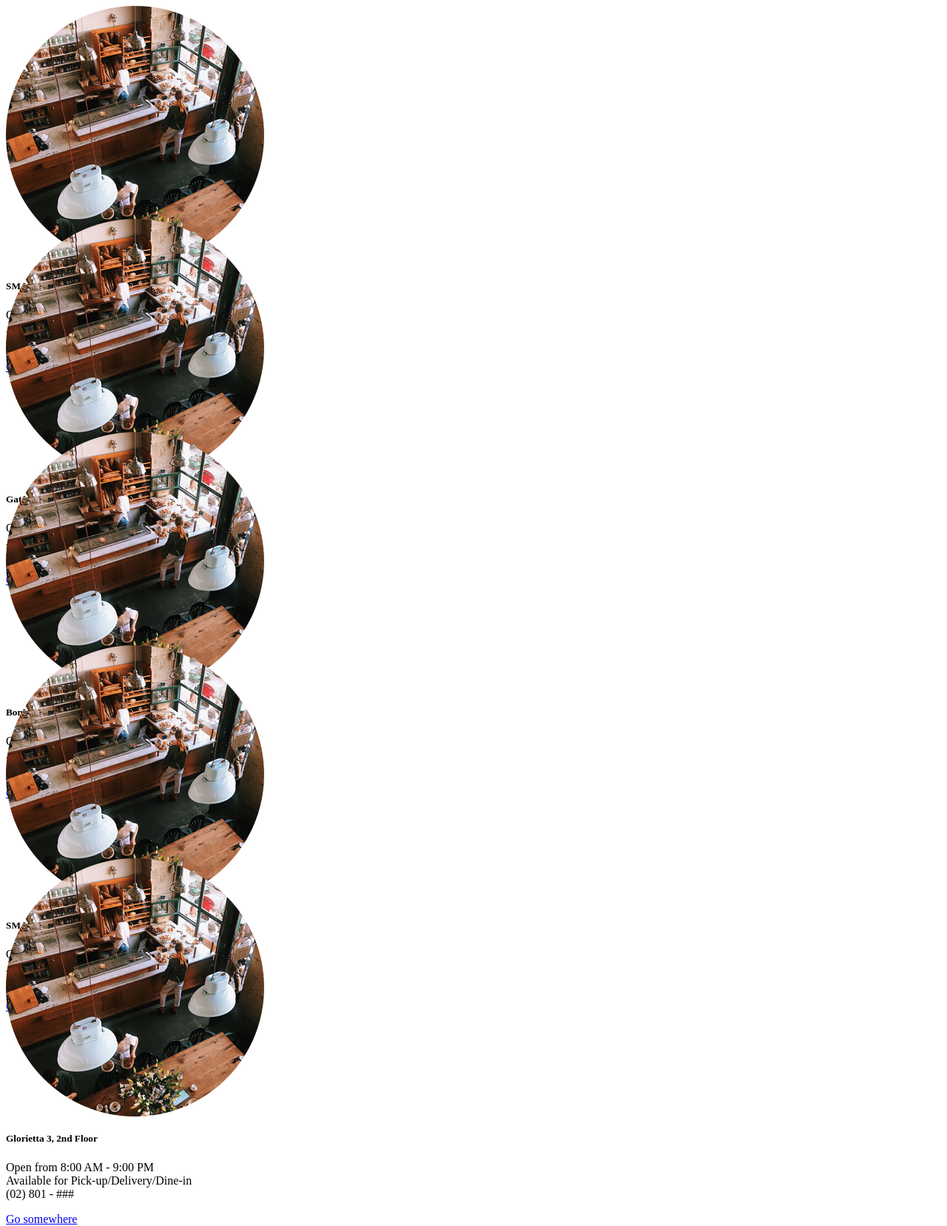
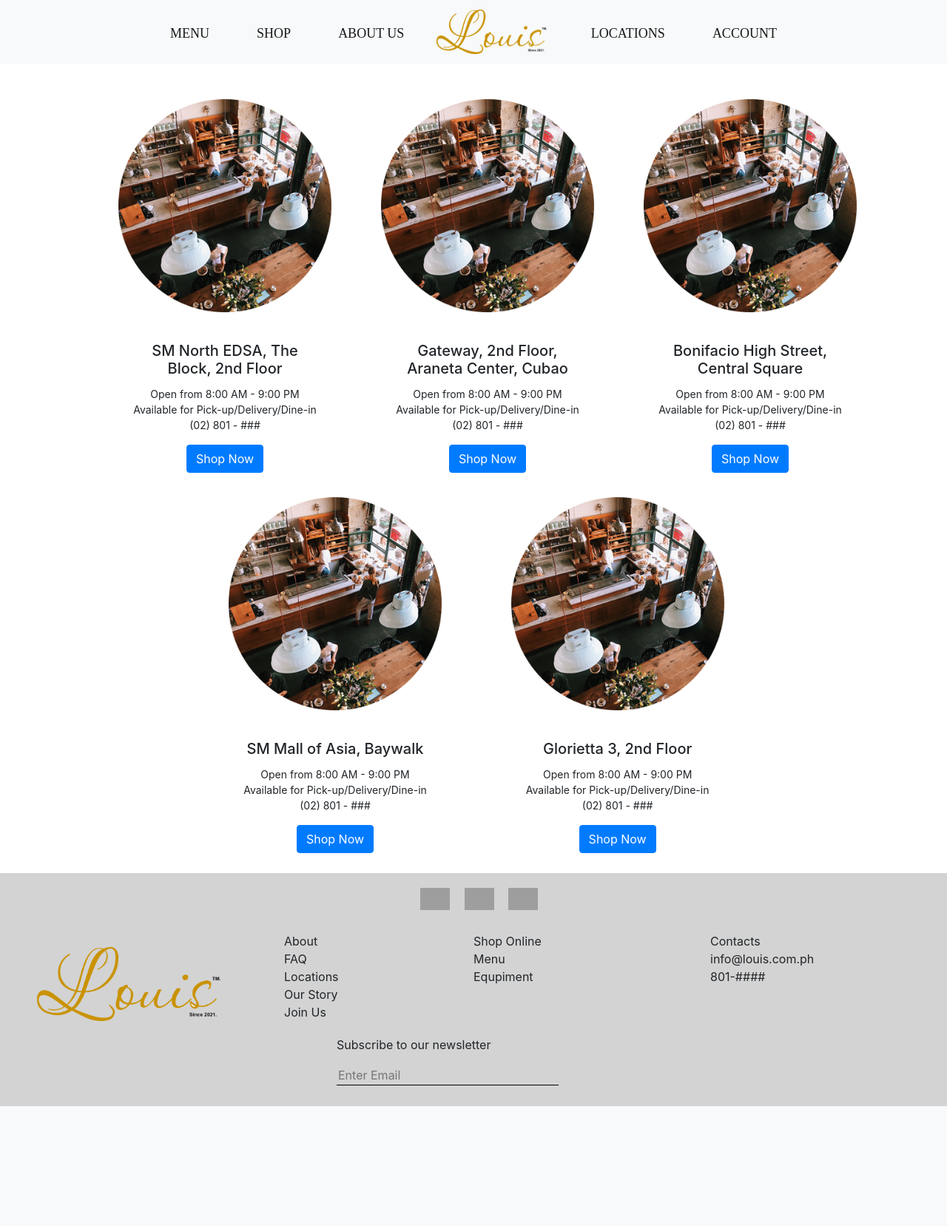
Before and after one commit to SeanBaelPen/webdesign, a PHP site: page /location.html in a window 1280 px wide. Shown: the whole page at 74% size. After the commit the page ends 1495 px from the top, so only its background shows below. Run offline with PHP 8.4, Linux system fonts and the light colour scheme; some libraries are stand-ins or nearby versions; grey boxes are pictures that could not be loaded.

Commit message:
Updated the files

```diff
--- a/css/main.css
+++ b/css/main.css
@@ -44,6 +44,10 @@ ul li a {
   text-align: center;
   font-size: 70px;
 }
+
+.btn-lg-1 {
+  margin-left: 500px;
+}
 /* Landing Page Carousel */
 
 /* Tiny Details Section */
@@ -68,6 +72,17 @@ ul li a {
   float: right;
 }
 /* Tiny Details Section */
+
+/* Start of menu */
+.list {
+  list-style-type: none;
+  line-height: 50px;
+}
+
+.column-1 {
+
+}
+/* End of menu */
 
 /* About Page History */
 .history {
@@ -129,7 +144,11 @@ ul li a {
 .locationPage {
   margin-top: 250px;
   margin-bottom: 50px !important;
-  margin-left: 209fpx !important;
+  margin-left: 209px !important;
+}
+
+.footerStyle {
+  margin-top: 220px;
 }
 
 .card-text {
--- a/location.html
+++ b/location.html
@@ -1,4 +1,44 @@
-<div>
+<!DOCTYPE html>
+<html lang="en" dir="ltr">
+  <head>
+    <meta charset="utf-8">
+    <link rel="stylesheet" href="css/main.css">
+    <link rel="stylesheet" href="https://maxcdn.bootstrapcdn.com/bootstrap/4.0.0/css/bootstrap.min.css" integrity="sha384-Gn5384xqQ1aoWXA+058RXPxPg6fy4IWvTNh0E263XmFcJlSAwiGgFAW/dAiS6JXm" crossorigin="anonymous">
+    <title>Louis</title>
+  </head>
+  <body>
+    <header>
+      <div class="container-fluid p-0">
+          <nav class="navbar navbar-expand-lg navbar-light bg-light">
+            <button class="navbar-toggler" type="button" data-toggle="collapse" data-target="#navbarSupportedContent" aria-controls="navbarSupportedContent" aria-expanded="false" aria-label="Toggle navigation">
+              <span class="navbar-toggler-icon"></span>
+            </button>
+            <div class="collapse navbar-collapse" id="navbarSupportedContent">
+              <ul class="navbar-nav mx-auto">
+                <li class="nav-item active">
+                  <a class="nav-link mt-3 mr-5" href="menu.php">MENU<span class="sr-only">(current)</span></a>
+                </li>
+                <li class="nav-item active mt-3 mr-5">
+                  <a class="nav-link" href="shop.php">SHOP<span class="sr-only">(current)</span></a>
+                </li>
+                <li class="nav-item active mt-3 mr-3">
+                  <a class="nav-link" href="about.php">ABOUT US<span class="sr-only">(current)</span></a>
+                </li>
+                <a class="navbar-brand" href="index2.phpl"><img src="Pictures/logo.png" alt=""></a>
+                <li class="nav-item active mt-3 ml-3">
+                  <a class="nav-link" href="location.html">LOCATIONS<span class="sr-only">(current)</span></a>
+                </li>
+                <li class="nav-item active mt-3 ml-5">
+                  <a id="login" class="nav-link" href="#">ACCOUNT<span class="sr-only">(current)</span></a>
+                </li>
+              </ul>
+
+            </div>
+          </nav>
+        </div>
+    </header>
+
+    <section>
         <div class="container mt-5">
           <div class="row rowCenter">
             <div class="col-4">
@@ -11,7 +51,7 @@
                     Available for Pick-up/Delivery/Dine-in <br>
                     (02) 801 - ###
                   </p>
-              <a href="#" class="btn btn-primary">Go somewhere</a>
+                  <a href="#" class="btn btn-primary">Shop Now</a>
                 </div>
               </div>
             </div>
@@ -26,7 +66,7 @@
                     Available for Pick-up/Delivery/Dine-in <br>
                     (02) 801 - ###
                   </p>
-              <a href="#" class="btn btn-primary">Go somewhere</a>
+                  <a href="#" class="btn btn-primary">Shop Now</a>
                 </div>
               </div>
             </div>
@@ -41,7 +81,7 @@
                     Available for Pick-up/Delivery/Dine-in <br>
                     (02) 801 - ###
                   </p>
-              <a href="#" class="btn btn-primary">Go somewhere</a>
+                  <a href="#" class="btn btn-primary">Shop Now</a>
                 </div>
               </div>
             </div>
@@ -58,7 +98,7 @@
                     Available for Pick-up/Delivery/Dine-in <br>
                     (02) 801 - ###
                   </p>
-              <a href="#" class="btn btn-primary">Go somewhere</a>
+                  <a href="#" class="btn btn-primary">Shop Now</a>
                 </div>
               </div>
             </div>
@@ -73,11 +113,62 @@
                     Available for Pick-up/Delivery/Dine-in <br>
                     (02) 801 - ###
                   </p>
-              <a href="#" class="btn btn-primary">Go somewhere</a>
+                  <a href="#" class="btn btn-primary">Shop Now</a>
                 </div>
               </div>
             </div>
           </div>
         </div>
       </section>
+
+      <footer class="footerStyle">
+        <div class="container-fluid p-0">
+          <div class="footer">
+            <div class="socialMedia">
+              <img src="https://cdn3.iconfinder.com/data/icons/capsocial-round/500/facebook-512.png" alt="">
+              <img src="https://cdn.icon-icons.com/icons2/1109/PNG/512/1486053611-twitter_79195.png" alt="">
+              <img src="https://cdn3.iconfinder.com/data/icons/popular-services-brands/512/instagram-512.png" alt="">
             </div>
+
+            <div class="footerFlex">
+              <div class="box-1">
+                <img src="Pictures/logo.png" alt="logo.png" height="100px" class="footerLogo">
+              </div>
+              <div class="box-2">
+                <span>About</span>
+                <div class="aboutInfos">
+                  <span>FAQ</span>
+                  <span>Locations</span>
+                  <span>Our Story</span>
+                  <span>Join Us</span>
+                </div>
+              </div>
+              <div class="box-3">
+                <span>Shop Online</span>
+                <div class="shopInfos">
+                  <span>Menu</span>
+                  <span>Equpiment</span>
+                </div>
+              </div>
+              <div class="box-4">
+                <span>Contacts</span>
+                <div class="contactsInfo">
+                  <span>info@louis.com.ph</span>
+                  <span>801-####</span>
+                </div>
+              </div>
+            </div>
+
+            <div class="newsletter">
+              <p>Subscribe to our newsletter</p>
+              <input type="text" placeholder="Enter Email" name="email" required>
+            </div>
+
+          </div>
+        </div>
+      </footer>
+      <script src="https://code.jquery.com/jquery-3.2.1.slim.min.js" integrity="sha384-KJ3o2DKtIkvYIK3UENzmM7KCkRr/rE9/Qpg6aAZGJwFDMVNA/GpGFF93hXpG5KkN" crossorigin="anonymous"></script>
+      <script src="https://cdnjs.cloudflare.com/ajax/libs/popper.js/1.12.9/umd/popper.min.js" integrity="sha384-ApNbgh9B+Y1QKtv3Rn7W3mgPxhU9K/ScQsAP7hUibX39j7fakFPskvXusvfa0b4Q" crossorigin="anonymous"></script>
+      <script src="https://maxcdn.bootstrapcdn.com/bootstrap/4.0.0/js/bootstrap.min.js" integrity="sha384-JZR6Spejh4U02d8jOt6vLEHfe/JQGiRRSQQxSfFWpi1MquVdAyjUar5+76PVCmYl" crossorigin="anonymous"></script>
+  </body>
+</html>
```
Also changed, not shown: about.html (+97 -2 lines), index2.html (+73 -10 lines). Lines whose indentation alone changed are shown as unchanged.
